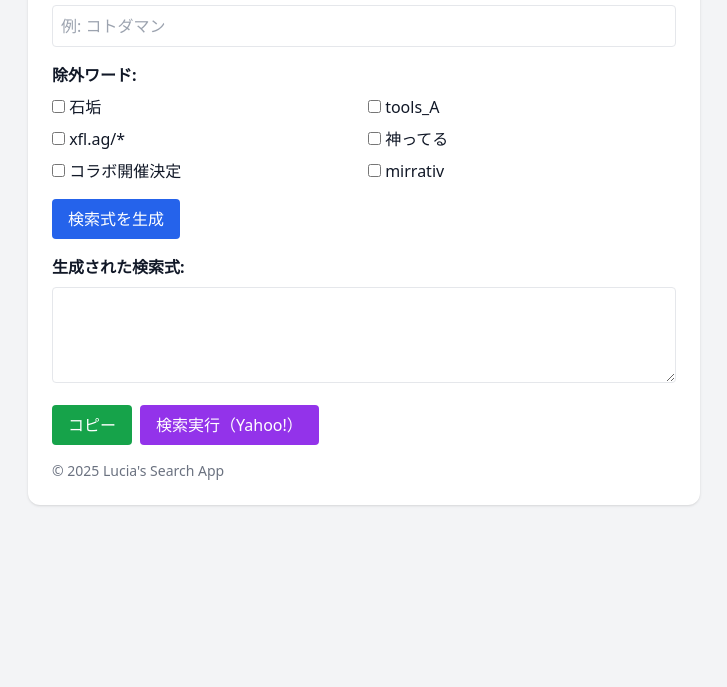
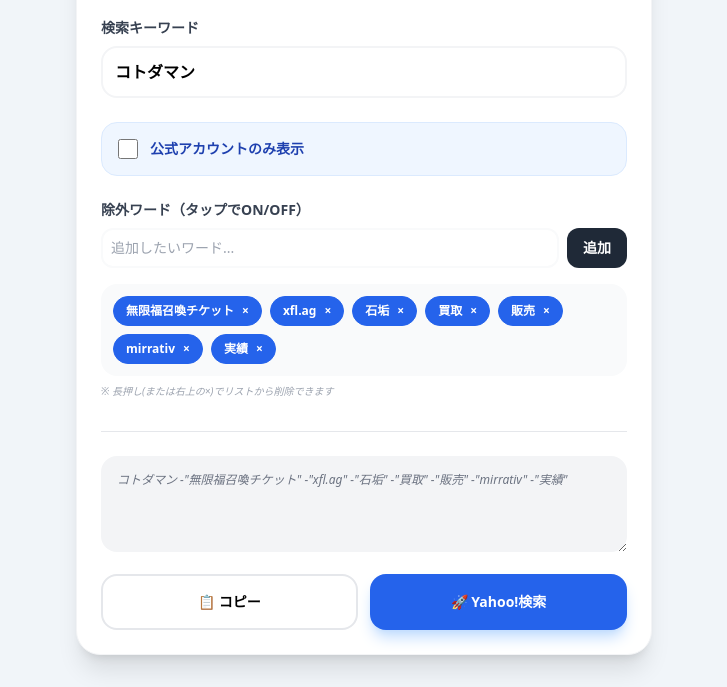
Before and after one commit to luciamcode/asatsuyu_dataseek, a plain HTML site: page index.html in a window 1280 px wide. Shown: the part 115-802 px from the top of the page, without its empty margins (276-1003 px from the left). Drawn offline with nearby package versions, Linux system fonts and the light colour scheme.

Commit message:
index.html の更新

```diff
--- a/index.html
+++ b/index.html
@@ -1,59 +1,158 @@
-
 <!DOCTYPE html>
 <html lang="ja">
 <head>
   <meta charset="UTF-8">
   <meta name="viewport" content="width=device-width, initial-scale=1.0">
-  <title>リアルタイム検索ビルダー</title>
-  <link rel="manifest" href="manifest.json">
-  <link rel="icon" href="icon192.png">
-  <meta name="theme-color" content="#f3e5f5">
+  <title>検索ビルダー・カスタム版</title>
   <script src="https://cdn.tailwindcss.com"></script>
+  <style>
+    body { background-color: #f1f5f9; }
+    .tag { transition: all 0.2s; }
+    .tag:hover { transform: translateY(-1px); }
+  </style>
 </head>
-<body class="bg-gray-100 text-gray-900 p-4">
-  <div class="max-w-2xl mx-auto bg-white p-6 rounded-xl shadow">
-    <h1 class="text-2xl font-bold mb-4">🔍 リアルタイム検索ビルダー</h1>
-    <label class="block mb-2 font-semibold">キーワード:</label>
-    <input type="text" id="mainKeyword" placeholder="例: コトダマン" class="w-full border p-2 rounded mb-4">
-    <label class="block mb-2 font-semibold">除外ワード:</label>
-    <div class="grid grid-cols-2 gap-2 mb-4">
-      <label><input type="checkbox" class="exclude" value="石垢"> 石垢</label>
-      <label><input type="checkbox" class="exclude" value="tools_A"> tools_A</label>
-      <label><input type="checkbox" class="exclude" value="xfl.ag/*"> xfl.ag/*</label>
-      <label><input type="checkbox" class="exclude" value="神ってる"> 神ってる</label>
-      <label><input type="checkbox" class="exclude" value="コラボ開催決定"> コラボ開催決定</label>
-      <label><input type="checkbox" class="exclude" value="mirrativ"> mirrativ</label>
+<body class="p-4 sm:p-8">
+  <div class="max-w-xl mx-auto bg-white rounded-3xl shadow-xl p-6 border border-gray-100">
+
+    <header class="mb-6">
+      <h1 class="text-2xl font-black text-gray-800 flex items-center gap-2">
+        <span>🔍</span> 快適検索ビルダー
+      </h1>
+      <p class="text-xs text-gray-500 mt-1">除外ワードを自由にカスタマイズ＆自動保存</p>
+    </header>
+
+    <div class="mb-6">
+      <label class="block mb-2 font-bold text-gray-700 text-sm">検索キーワード</label>
+      <input type="text" id="mainKeyword" value="コトダマン" oninput="generateSearch()"
+             class="w-full border-2 border-gray-100 p-3 rounded-2xl focus:border-blue-500 outline-none transition-all font-bold">
     </div>
-    <button onclick="generateSearch()" class="bg-blue-600 text-white px-4 py-2 rounded hover:bg-blue-700">検索式を生成</button>
-    <div class="mt-4">
-      <label class="block mb-2 font-semibold">生成された検索式:</label>
-      <textarea id="output" class="w-full border p-2 rounded h-24"></textarea>
+
+    <div class="mb-6">
+      <label class="flex items-center gap-3 p-4 bg-blue-50 rounded-2xl cursor-pointer border border-blue-100">
+        <input type="checkbox" id="onlyOfficial" onchange="generateSearch()" class="w-5 h-5">
+        <span class="font-bold text-blue-800 text-sm">公式アカウントのみ表示</span>
+      </label>
     </div>
-    <div class="mt-4 flex gap-2">
-      <button onclick="copyOutput()" class="bg-green-600 text-white px-4 py-2 rounded hover:bg-green-700">コピー</button>
-      <button onclick="executeSearch()" class="bg-purple-600 text-white px-4 py-2 rounded hover:bg-purple-700">検索実行（Yahoo!）</button>
+
+    <div class="mb-6">
+      <label class="block mb-2 font-bold text-gray-700 text-sm">除外ワード（タップでON/OFF）</label>
+
+      <div class="flex gap-2 mb-4">
+        <input type="text" id="newWordInput" placeholder="追加したいワード..."
+               class="flex-1 border-2 border-gray-50 p-2 rounded-xl text-sm outline-none focus:border-gray-300">
+        <button onclick="addWord()" class="bg-gray-800 text-white px-4 py-2 rounded-xl text-sm font-bold hover:bg-black">
+          追加
+        </button>
+      </div>
+
+      <div id="wordContainer" class="flex flex-wrap gap-2 min-h-[50px] p-3 bg-gray-50 rounded-2xl">
+        </div>
+      <p class="text-[10px] text-gray-400 mt-2 italic">※ 長押し(または右上の×)でリストから削除できます</p>
     </div>
-    <div class="mt-4 text-sm text-gray-500">© 2025 Lucia's Search App</div>
+
+    <div class="mt-8 border-t pt-6">
+      <textarea id="output" readonly
+                class="w-full border-none bg-gray-100 p-4 rounded-2xl h-24 text-xs text-gray-500 mb-4 focus:outline-none italic"></textarea>
+
+      <div class="grid grid-cols-2 gap-3">
+        <button onclick="copyOutput()" class="bg-white border-2 border-gray-200 py-4 rounded-2xl font-bold text-sm hover:bg-gray-50 transition-all">
+          📋 コピー
+        </button>
+        <button onclick="executeSearch()" class="bg-blue-600 text-white py-4 rounded-2xl font-bold text-sm hover:bg-blue-700 transition-all shadow-lg shadow-blue-200 text-center">
+          🚀 Yahoo!検索
+        </button>
+      </div>
+    </div>
+
   </div>
+
   <script>
+    // デフォルトのワードリスト
+    const defaultWords = ["無限福召喚チケット", "xfl.ag", "石垢", "買取", "販売", "mirrativ", "実績"];
+
+    // 状態管理：{text: string, enabled: boolean}
+    let excludeList = JSON.parse(localStorage.getItem('myExcludeList')) ||
+                      defaultWords.map(w => ({text: w, enabled: true}));
+
+    // 表示の更新
+    function renderWords() {
+      const container = document.getElementById('wordContainer');
+      container.innerHTML = '';
+
+      excludeList.forEach((item, index) => {
+        const span = document.createElement('div');
+        span.className = `tag flex items-center gap-1 px-3 py-1.5 rounded-full border text-xs font-bold cursor-pointer select-none
+          ${item.enabled ? 'bg-blue-600 text-white border-blue-600' : 'bg-white text-gray-400 border-gray-200'}`;
+
+        // クリックでON/OFF
+        span.onclick = () => toggleWord(index);
+
+        span.innerHTML = `
+          <span>${item.text}</span>
+          <span onclick="event.stopPropagation(); removeWord(${index});" class="ml-1 hover:text-red-300">×</span>
+        `;
+        container.appendChild(span);
+      });
+
+      saveAndGenerate();
+    }
+
+    // ON/OFF切り替え
+    function toggleWord(index) {
+      excludeList[index].enabled = !excludeList[index].enabled;
+      renderWords();
+    }
+
+    // ワード追加
+    function addWord() {
+      const input = document.getElementById('newWordInput');
+      const val = input.value.trim();
+      if (val) {
+        excludeList.push({text: val, enabled: true});
+        input.value = '';
+        renderWords();
+      }
+    }
+
+    // ワード削除
+    function removeWord(index) {
+      excludeList.splice(index, 1);
+      renderWords();
+    }
+
+    // 保存と検索式生成
+    function saveAndGenerate() {
+      localStorage.setItem('myExcludeList', JSON.stringify(excludeList));
+      generateSearch();
+    }
+
     function generateSearch() {
       const keyword = document.getElementById('mainKeyword').value.trim();
-      const excludes = Array.from(document.querySelectorAll('.exclude:checked'))
-                            .map(e => `-"${e.value}"`).join(' ');
-      const fullQuery = `${keyword} ${excludes}`.trim();
+      const onlyOfficial = document.getElementById('onlyOfficial').checked;
+
+      const excludes = excludeList
+        .filter(item => item.enabled)
+        .map(item => `-"${item.text}"`)
+        .join(' ');
+
+      let officialTag = onlyOfficial ? "from:kotodaman_pr" : "";
+      const fullQuery = `${keyword} ${officialTag} ${excludes}`.replace(/\s+/g, ' ').trim();
       document.getElementById('output').value = fullQuery;
     }
+
     function copyOutput() {
       const output = document.getElementById('output');
-      output.select();
-      document.execCommand('copy');
+      navigator.clipboard.writeText(output.value);
       alert('コピーしました！');
     }
+
     function executeSearch() {
       const query = encodeURIComponent(document.getElementById('output').value);
-      const url = `https://search.yahoo.co.jp/realtime/search?p=${query}`;
-      window.open(url, '_blank');
+      window.open(`https://search.yahoo.co.jp/realtime/search?p=${query}`, '_blank');
     }
+
+    // 初期起動
+    renderWords();
   </script>
 </body>
 </html>
```
